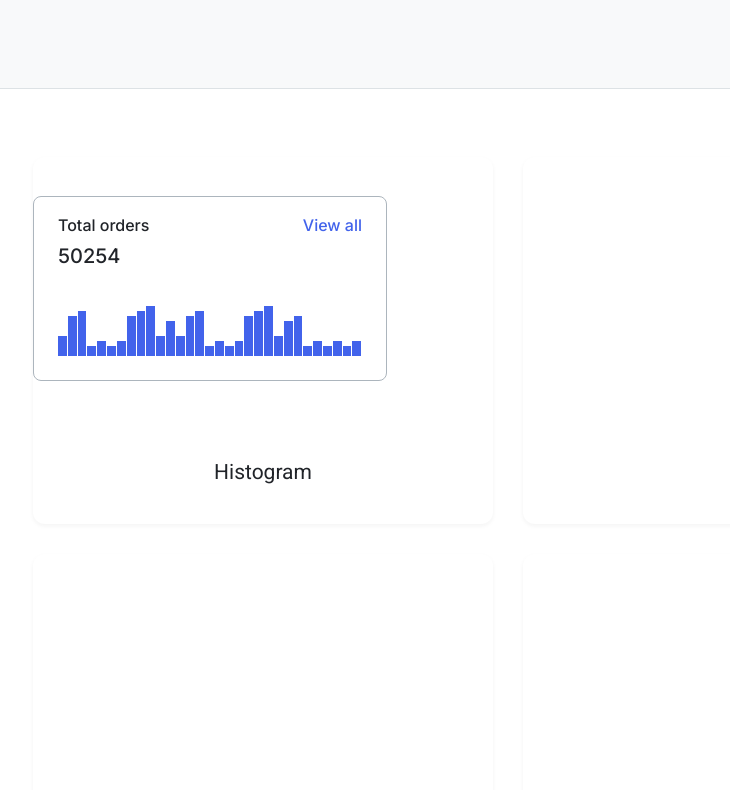
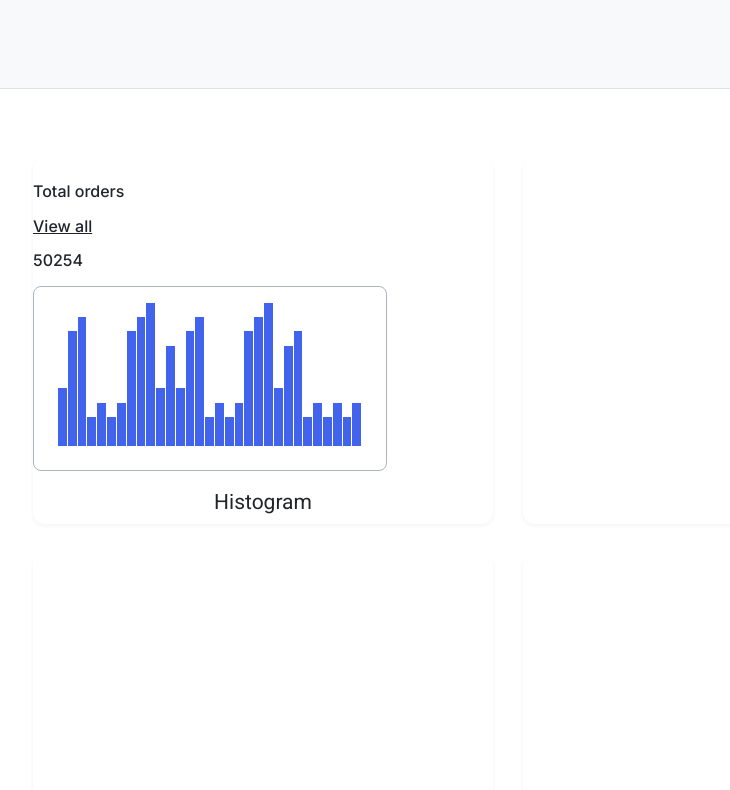
Before and after one commit to js-tasks-ru/htmlcss-20210114_4e-olga, a website: page index.html in a window 1280 px wide. Shown: the part 136-926 px from the top of the page, without its empty margins (132-862 px from the left). Drawn offline with Linux system fonts and the light colour scheme.

Commit message:
Fix histogram

```diff
--- a/04-lection2/01-histogram/histogram.css
+++ b/04-lection2/01-histogram/histogram.css
@@ -1,47 +1,52 @@
-* {
-    font-family: Inter, sans-serif;
-    font-weight: normal;
+/* Стилизация гистограммы */
+
+.histogram{
+    display: flex;
+    width: 354px;
+    height: 185px;
+    justify-content: space-between;
+    border: 1px solid var(--main-contrast-max-2, #ACB5BD);
+    border-radius: 8px;
+    padding: 16px 24px 24px 24px;
+    box-sizing: border-box;
+    align-items: flex-end;
+    flex-wrap: wrap;
+}
+
+.histogram__title{
+    width: 50%;
     font-size: 16px;
     line-height: 24px;
 }
 
-.histogram-box {
-    display: flex;
-    flex-direction: column;
-    justify-content: space-between;
-    border: 1px solid var(--main-contrast-max-2, #ACB5BD);
-    border-radius: 8px;
-    width: 354px;
-    height: 185px;
-    padding: 16px 24px 24px 24px;
-    box-sizing: border-box;
-}
-
-.title-text {
-    display: inline;
-}
-
-.title-ref {
-    float:right;
+.histogram__ref {
+    width: 50%;
+    font-size: 16px;
+    line-height: 24px;
+    text-align: right;
     text-decoration: none;
     color: var(--primary, #4263EB);
 }
 
-.title-ref:hover {
+.histogram__ref:hover {
     color: var(--primary-deeper, #2342C0);
 }
 
-.title-number {
+.histogram__total {
+    width: 100%;
     margin-top: 6px;
+    margin-bottom: 39px;
     font-size: 20px;
     line-height: 26px;
 }
 
-.histogram {
+.histogram__bar-box{
     display: flex;
     height: 50px;
     width: 100%;
     align-items: flex-end;
+    justify-content: space-between;
+
 }
 
 .histogram__bar {
--- a/04-lection2/02-skeleton/skeleton.css
+++ b/04-lection2/02-skeleton/skeleton.css
@@ -7,7 +7,7 @@
     box-sizing: border-box;
 }
 
-.title {
+.skeleton__header{
     display: flex;
     margin-bottom: 24px
 }
--- a/assets/css/main.css
+++ b/assets/css/main.css
@@ -17,7 +17,7 @@
 }
 
 * {
-    font-family: Inter;
+    font-family: Inter, sans-serif;
     color: var(--main-contrast-max, #212429);
 }
 
@@ -42,7 +42,6 @@
     height: 1px;
     border: 0;
     background-color: var(--main-contrast-max-3, #DDE2E5);
-
 }
 
 .page__content{
```
Also changed, not shown: 04-lection2/01-histogram/index.html (+5 -8 lines), 04-lection2/02-skeleton/index.html (+1 -1 lines).
